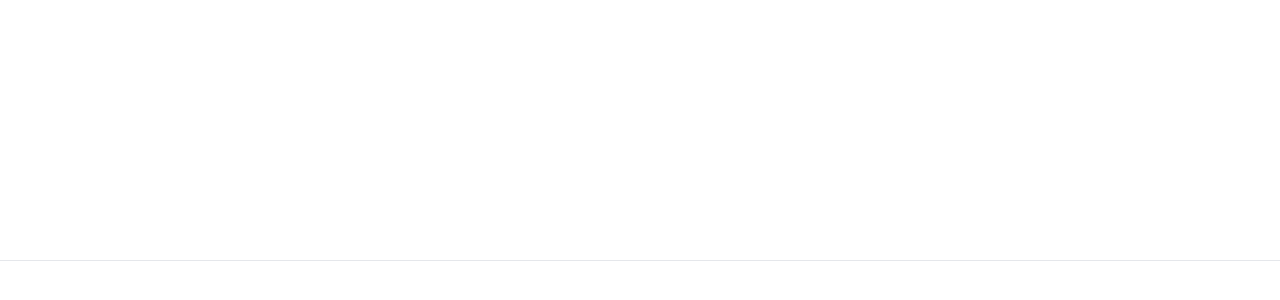
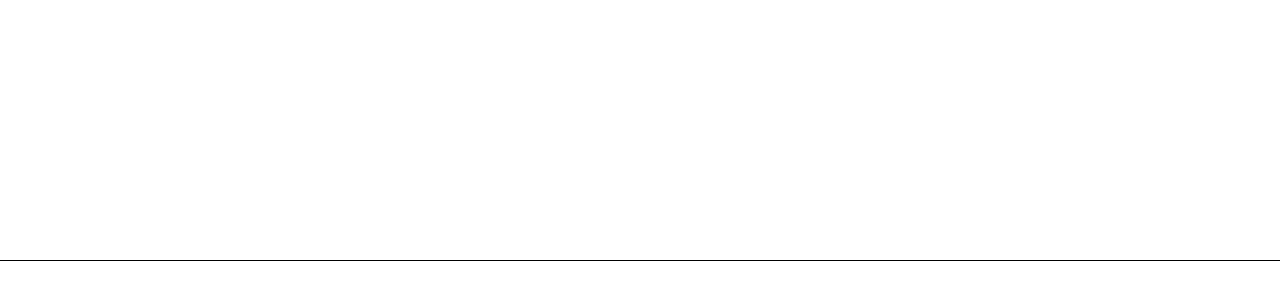
Before and after one commit to leonace924/preapproval-form, a Next.js app: page / in a window 1280 px wide. Shown: the part 436-736 px from the top of the page. Built offline with nearby package versions, Linux system fonts and the light colour scheme.

Commit message:
feat: add colors and font to project

```diff
--- /dev/null
+++ b/src/pages/_document.tsx
@@ -0,0 +1,41 @@
+import Document, {
+  Html,
+  Head,
+  Main,
+  NextScript,
+  DocumentContext,
+} from 'next/document'
+import Script from 'next/script'
+
+class MyDocument extends Document {
+  static async getInitialProps(ctx: DocumentContext) {
+    const initialProps = await Document.getInitialProps(ctx)
+    return initialProps
+  }
+
+  render() {
+    return (
+      <Html>
+        <Head>
+          <link rel="preconnect" href="https://fonts.googleapis.com" />
+          <link rel="preconnect" href="https://fonts.gstatic.com" />
+          <link
+            href="https://fonts.googleapis.com/css2?family=Inter:wght@300;400;500;600&amp;display=swap"
+            rel="stylesheet"
+          />
+        </Head>
+        <body>
+          <Main />
+          <NextScript />
+          <Script
+            type="text/javascript"
+            src="https://www.bugherd.com/sidebarv2.js?apikey=lppzstalja9rzkuazisxpg"
+            strategy="beforeInteractive"
+          />
+        </body>
+      </Html>
+    )
+  }
+}
+
+export default MyDocument
--- a/tailwind.config.js
+++ b/tailwind.config.js
@@ -4,7 +4,24 @@ module.exports = {
     './src/components/**/*.{js,ts,jsx,tsx}',
   ],
   theme: {
-    extend: {},
+    backgroundColor: (theme) => ({
+      ...theme('colors'),
+    }),
+    borderColor: (theme) => ({
+      ...theme('colors'),
+    }),
+    extend: {
+      fontFamily: {
+        inter: ['Inter', 'sans-serif'],
+      },
+      colors: {
+        primary: '#16162A',
+        secondary: '#EAEAFF',
+        'light-blue': '#4277FF',
+        'light-slate': '#8E8EA3',
+        'light-gray': '#D4D4D4',
+      },
+    },
   },
   plugins: [],
 }
```
